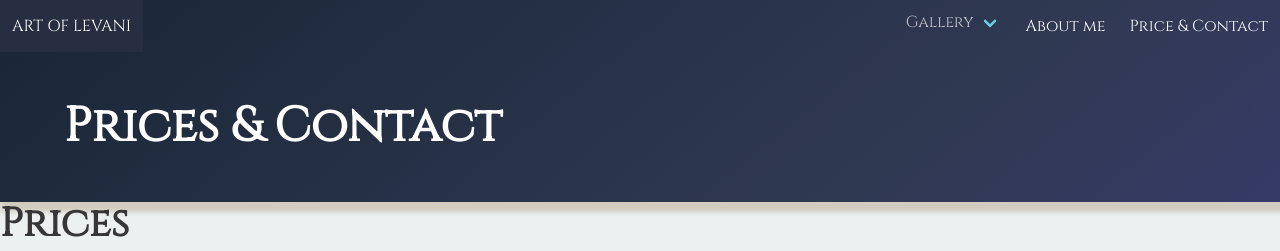
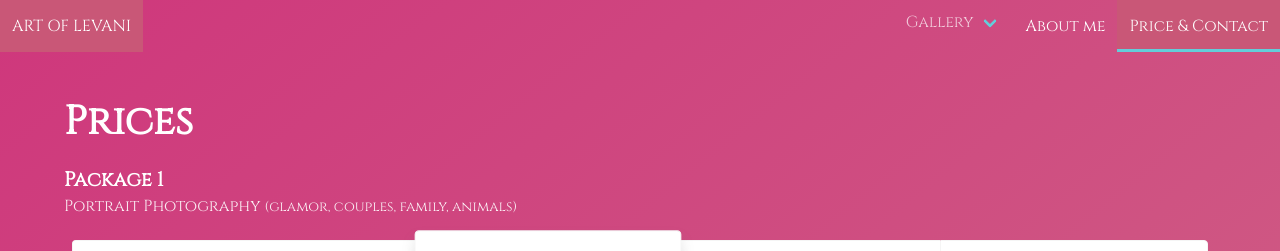
Before and after one commit to GraineFutee/artoflevani, a Next.js app: page /contact in a window 1280 px wide. Shown: the top 251 px of the page. Built offline with nearby package versions, Linux system fonts and the light colour scheme.

Commit message:
New design

```diff
--- a/components/Navbar.jsx
+++ b/components/Navbar.jsx
@@ -51,7 +51,12 @@ export default function Navbar(props) {
           >
             About me
           </a>
-          <a className="navbar-item is-tab" href="/contact">
+          <a
+            className={`navbar-item is-tab  ${
+              props.page === "contact" && "is-active"
+            }`}
+            href="/contact"
+          >
             Price & Contact
           </a>
         </div>
--- a/pages/contact.js
+++ b/pages/contact.js
@@ -4,17 +4,12 @@ export default function Contact() {
   return (
     <>
       <section
-        className="hero is-dark is-bold"
+        className="hero is-danger is-bold"
         style={{ boxShadow: "5px 5px 5px 5px #d1ccc0" }}
       >
-        <Navbar />
+        <Navbar page="contact" />
         <div className="hero-body">
           <div className="container">
-            <h1 className="title has-text-white is-1">Prices & Contact</h1>
-          </div>
-        </div>
-      </section>
-      <section>
             <h1 className="title is-2">Prices</h1>
             <div className="container">
               <h2 className="title is-5">Package 1</h2>
@@ -58,7 +53,10 @@ export default function Contact() {
                     <div class="plan-item" data-feature="Photoshopped">
                       2
                     </div>
-                <div class="plan-item" data-feature="Professional retouching">
+                    <div
+                      class="plan-item"
+                      data-feature="Professional retouching"
+                    >
                       1
                     </div>
                   </div>
@@ -84,7 +82,10 @@ export default function Contact() {
                     <div class="plan-item" data-feature="Photoshopped">
                       5
                     </div>
-                <div class="plan-item" data-feature="Professional retouching">
+                    <div
+                      class="plan-item"
+                      data-feature="Professional retouching"
+                    >
                       2
                     </div>
                   </div>
@@ -110,7 +111,10 @@ export default function Contact() {
                     <div class="plan-item" data-feature="Photoshopped">
                       10
                     </div>
-                <div class="plan-item" data-feature="Professional retouching">
+                    <div
+                      class="plan-item"
+                      data-feature="Professional retouching"
+                    >
                       5
                     </div>
                   </div>
@@ -138,7 +142,7 @@ export default function Contact() {
                   <div class="plan-header">Small</div>
                   <div class="plan-price">
                     <span class="plan-price-amount">
-                  <span class="plan-price-currency">Kr</span>1500
+                      <span class="plan-price-currency">Kr</span>6500
                     </span>
                   </div>
                   <div class="plan-items">
@@ -154,7 +158,10 @@ export default function Contact() {
                     <div class="plan-item" data-feature="Photoshopped">
                       10
                     </div>
-                <div class="plan-item" data-feature="Professional retouching">
+                    <div
+                      class="plan-item"
+                      data-feature="Professional retouching"
+                    >
                       5
                     </div>
                   </div>
@@ -164,7 +171,7 @@ export default function Contact() {
                   <div class="plan-header">Medium</div>
                   <div class="plan-price">
                     <span class="plan-price-amount">
-                  <span class="plan-price-currency">Kr</span>2000
+                      <span class="plan-price-currency">Kr</span>10000
                     </span>
                   </div>
                   <div class="plan-items">
@@ -180,7 +187,10 @@ export default function Contact() {
                     <div class="plan-item" data-feature="Photoshopped">
                       20
                     </div>
-                <div class="plan-item" data-feature="Professional retouching">
+                    <div
+                      class="plan-item"
+                      data-feature="Professional retouching"
+                    >
                       10
                     </div>
                   </div>
@@ -190,7 +200,7 @@ export default function Contact() {
                   <div class="plan-header">Large</div>
                   <div class="plan-price">
                     <span class="plan-price-amount">
-                  <span class="plan-price-currency">Kr</span>4000
+                      <span class="plan-price-currency">Kr</span>13000
                     </span>
                   </div>
                   <div class="plan-items">
@@ -206,7 +216,10 @@ export default function Contact() {
                     <div class="plan-item" data-feature="Photoshopped">
                       50
                     </div>
-                <div class="plan-item" data-feature="Professional retouching">
+                    <div
+                      class="plan-item"
+                      data-feature="Professional retouching"
+                    >
                       15
                     </div>
                   </div>
@@ -216,7 +229,7 @@ export default function Contact() {
             <hr />
             <h1 className="title is-2">Contact</h1>
 
-        <div className="columns">
+            <div className="columns box has-background-danger">
               <div className="column is-1"></div>
               <div className="column">
                 <p className="title is-6">Contact Info</p>
@@ -227,7 +240,11 @@ export default function Contact() {
                 <form>
                   <div class="field">
                     <div class="control">
-                  <input class="input is-dark" type="text" placeholder="Name" />
+                      <input
+                        class="input is-dark"
+                        type="text"
+                        placeholder="Name"
+                      />
                     </div>
                   </div>
                   <div class="field">
@@ -251,14 +268,16 @@ export default function Contact() {
                 </form>
               </div>
               <div className="column">
-            <figure className="image is-1by1">
+                <figure className="image">
                   <img
                     className="is-rounded"
-                src="/images/backgrounds/joan-villalon-otG-Gi4ebDo-unsplash.jpg"
+                    src="/images/gallery/Portraits/index.jpg"
                   />
                 </figure>
               </div>
               <div className="column is-1"></div>
+            </div>
+          </div>
         </div>
         <div className="title is-5 has-text-white" style={{ margin: "10px" }}>
           <i style={{ margin: "5px" }} className="fab fa-facebook"></i>
--- a/pages/gallery.js
+++ b/pages/gallery.js
@@ -4,7 +4,7 @@ import Album from "../components/Album";
 export default function Gallery() {
   return (
     <section
-      className="hero is-fullheight is-dark is-bold"
+      className="hero is-fullheight is-warning is-bold"
       style={{ boxShadow: "5px 5px 5px 5px #d1ccc0" }}
     >
       <Navbar />
--- a/pages/index.js
+++ b/pages/index.js
@@ -46,7 +46,6 @@ export default function Home(props) {
         backgroundRepeat: "no-repeat",
         WebkitTransition: "background-image 3s ease-in-out",
         transition: "background-image 3s ease-in-out",
-        // transition: "background-image 2s",
       }}
     >
       <Navbar />
```
Also changed, not shown: pages/about_me.js (+17 -18 lines). Lines whose indentation alone changed are shown as unchanged.
